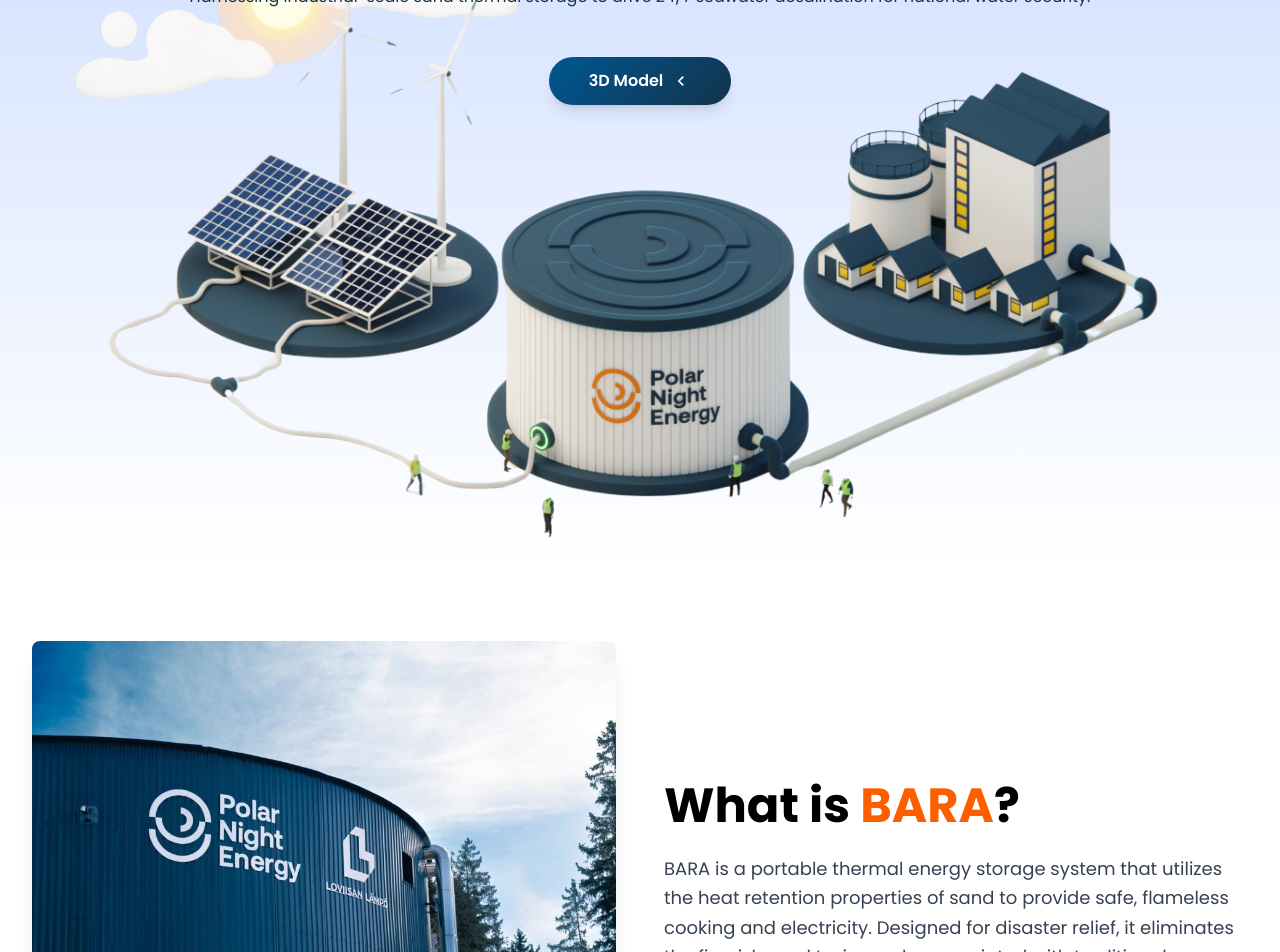
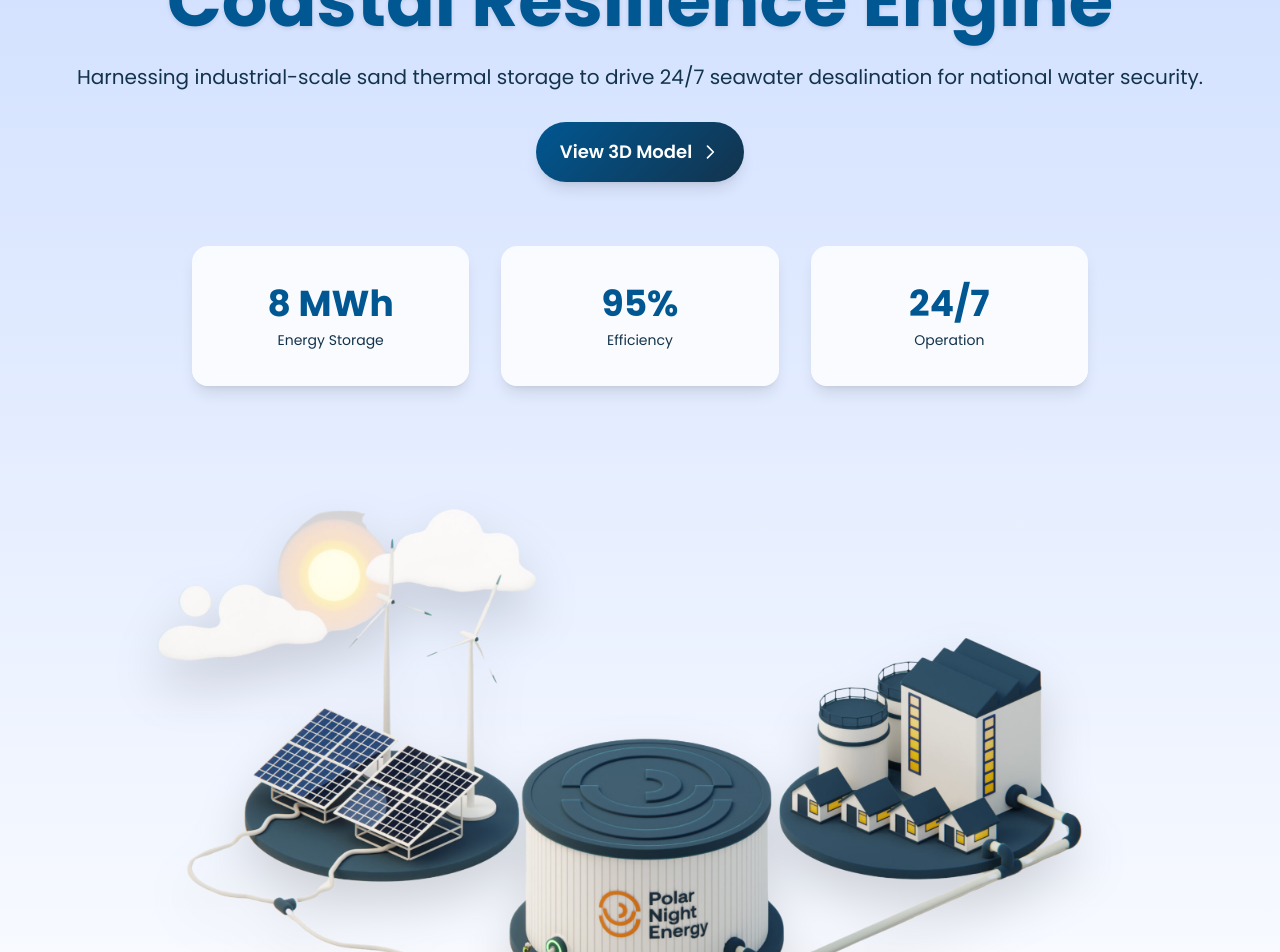
Before and after one commit to gaangsarr/bara, a Next.js app: page / in a window 1280 px wide. Shown: the part 260-1212 px from the top of the page. Built offline with nearby package versions, Linux system fonts and the light colour scheme.

Commit message:
UPDATE: GAMBAR HERO

```diff
--- a/components/AboutSection.tsx
+++ b/components/AboutSection.tsx
@@ -130,13 +130,55 @@
             Click on each goal to learn how BARA contributes
           </p>
 
-          {/* SDG Icons Grid */}
-          <div className="flex flex-wrap justify-center gap-4 md:gap-6">
+          {/* SDG Icons Grid - LAYOUT 3-2 DI MOBILE */}
+          <div className="w-full max-w-md md:max-w-none mx-auto">
+            {/* Baris 1: 3 SDG (Mobile Only) */}
+            <div className="grid grid-cols-3 gap-3 md:hidden mb-3">
+              {sdgGoals.slice(0, 3).map((goal) => (
+                <button
+                  key={goal.number}
+                  onClick={() => setSelectedSDG(goal)}
+                  className="relative w-full aspect-square rounded-lg overflow-hidden shadow-lg
+                  hover:scale-105 hover:shadow-xl transition-all duration-300 cursor-pointer"
+                  style={{ backgroundColor: goal.color }}
+                >
+                  <Image
+                    src={goal.image}
+                    alt={`SDG ${goal.number}: ${goal.title}`}
+                    fill
+                    className="object-cover"
+                  />
+                </button>
+              ))}
+            </div>
+
+            {/* Baris 2: 2 SDG Center (Mobile Only) */}
+            <div className="flex justify-center gap-3 md:hidden">
+              {sdgGoals.slice(3, 5).map((goal) => (
+                <button
+                  key={goal.number}
+                  onClick={() => setSelectedSDG(goal)}
+                  className="relative w-[calc(33.333%-0.5rem)] aspect-square rounded-lg overflow-hidden
+                  shadow-lg hover:scale-105 hover:shadow-xl transition-all duration-300 cursor-pointer"
+                  style={{ backgroundColor: goal.color }}
+                >
+                  <Image
+                    src={goal.image}
+                    alt={`SDG ${goal.number}: ${goal.title}`}
+                    fill
+                    className="object-cover"
+                  />
+                </button>
+              ))}
+            </div>
+
+            {/* Desktop: All in one row */}
+            <div className="hidden md:flex md:flex-wrap md:justify-center md:gap-6">
               {sdgGoals.map((goal) => (
                 <button
                   key={goal.number}
                   onClick={() => setSelectedSDG(goal)}
-                className="relative w-[120px] h-[120px] md:w-[150px] md:h-[150px] lg:w-[180px] lg:h-[180px]
+                  className="relative w-[150px] h-[150px] lg:w-[180px] lg:h-[180px]
                   rounded-lg overflow-hidden shadow-lg hover:scale-105 hover:shadow-xl
                   transition-all duration-300 cursor-pointer"
                   style={{ backgroundColor: goal.color }}
@@ -149,6 +191,7 @@
                   />
                 </button>
               ))}
+            </div>
           </div>
         </div>
       </div>
--- /dev/null
+++ b/components/HeroIllustration.tsx
@@ -0,0 +1,30 @@
+"use client";
+
+import Image from "next/image";
+import { motion } from "framer-motion";
+
+export default function HeroIllustration() {
+  return (
+    <section className="relative w-full py-8 md:py-12 overflow-hidden bg-transparent">
+      <div className="max-w-7xl mx-auto px-4">
+        <motion.div
+          className="relative w-full"
+          initial={{ opacity: 0, scale: 0.95 }}
+          whileInView={{ opacity: 1, scale: 1 }}
+          viewport={{ once: true }}
+          transition={{ duration: 0.8, ease: "easeOut" }}
+          whileHover={{ scale: 1.02 }}
+        >
+          <Image
+            src="/bgHero.png"
+            alt="Coastal Resilience Engine 3D Model"
+            width={1920}
+            height={1080}
+            className="w-full h-auto object-contain drop-shadow-2xl"
+            priority
+          />
+        </motion.div>
+      </div>
+    </section>
+  );
+}
--- a/components/HeroSection.tsx
+++ b/components/HeroSection.tsx
@@ -1,17 +1,16 @@
 "use client";
 
+import Link from "next/link";
 import Image from "next/image";
-import Link from "next/link";
 import { motion, Variants } from "framer-motion";
 
 export default function HeroSection() {
-  // Tanpa return type
   const containerVariants: Variants = {
     hidden: { opacity: 0 },
     visible: {
       opacity: 1,
       transition: {
-        staggerChildren: 0.2,
+        staggerChildren: 0.15,
         delayChildren: 0.1,
       },
     },
@@ -29,100 +28,143 @@
     },
   };
 
-  const imageVariants: Variants = {
-    hidden: { opacity: 0, scale: 0.9 },
-    visible: {
-      opacity: 1,
-      scale: 1,
-      transition: {
-        duration: 0.8,
-        delay: 0.3,
-        ease: "easeOut",
-      },
-    },
-  };
+  const stats = [
+    { value: "8 MWh", label: "Energy Storage" },
+    { value: "95%", label: "Efficiency" },
+    { value: "24/7", label: "Operation" },
+  ];
 
   return (
     <section
-      className="relative w-full lg:h-[calc(100vh-72px)] h-[calc(100vh-150px)] overflow-hidden"
+      className="relative w-full min-h-[calc(100vh-72px)] overflow-hidden py-12"
       style={{
         background: "linear-gradient(180deg, #CEDEFF 0%, #FFFFFF 100%)",
       }}
     >
-      {/* Content Wrapper */}
-      <div className="relative z-10 h-full flex flex-col items-center justify-start mt-25 md:mt-60 lg:mt-0 lg:justify-start lg:pt-10 px-4">
+      <div className="max-w-7xl mx-auto px-4 mt-7 lg:mt-20">
+        {/* Text Content */}
         <motion.div
-          className="max-w-6xl text-center lg:mt-10 mb-20"
+          className="text-center mb-12 md:mb-16"
           variants={containerVariants}
           initial="hidden"
           animate="visible"
         >
-          {/* Title dengan animasi */}
           <motion.h1
             variants={itemVariants}
-            className="text-6xl md:text-5xl lg:text-6xl font-bold mb-6 md:mb-3"
+            className="text-5xl sm:text-5xl md:text-6xl lg:text-7xl font-bold mb-6"
             style={{
               color: "#005792",
               textShadow: "0 2px 4px rgba(0, 0, 0, 0.1)",
+              lineHeight: "1.1",
             }}
           >
             Coastal Resilience Engine
           </motion.h1>
 
-          {/* Subtitle dengan animasi */}
           <motion.p
             variants={itemVariants}
-            className="text-xs md:text-xl lg:text-base max-w-xl md:max-w-5xl lg:max-w-5xl mx-auto mb-4 md:mb-5"
-            style={{ color: "#13334C" }}
+            className="text-base md:text-xl mb-8 max-w-7xl mx-auto"
+            style={{
+              color: "#13334C",
+              lineHeight: "1.3",
+            }}
           >
             Harnessing industrial-scale sand thermal storage to drive 24/7
             seawater desalination for national water security.
           </motion.p>
 
-          {/* Button dengan animasi */}
           <motion.div variants={itemVariants}>
             <Link href="/3d-model">
               <motion.button
-                className="px-4 md:m-7 md:px-10 py-3 rounded-full font-semibold text-xs md:text-base text-white inline-flex items-center gap-2 shadow-lg"
+                className="px-5 py-3 rounded-full font-semibold text-sm
+                text-white inline-flex items-center gap-2 shadow-lg md:px-6 md:py-4 md:text-lg"
                 whileHover={{ scale: 1.05 }}
                 whileTap={{ scale: 0.95 }}
-                transition={{ duration: 0.2, type: "spring", stiffness: 300 }}
                 style={{
                   background:
                     "linear-gradient(135deg, #005792 0%, #13334C 100%)",
                 }}
               >
-                3D Model
+                View 3D Model
                 <svg
-                  className="w-4 h-4 md:w-5 md:h-5 rotate-90"
+                  className="w-5 h-5"
+                  fill="none"
+                  stroke="currentColor"
                   viewBox="0 0 24 24"
-                  fill="currentColor"
                 >
-                  <path d="M7.41 8.59L12 13.17l4.59-4.58L18 10l-6 6-6-6 1.41-1.41z" />
+                  <path
+                    strokeLinecap="round"
+                    strokeLinejoin="round"
+                    strokeWidth={2}
+                    d="M9 5l7 7-7 7"
+                  />
                 </svg>
               </motion.button>
             </Link>
           </motion.div>
         </motion.div>
-      </div>
 
-      {/* Background Illustration dengan animasi */}
+        {/* Stats */}
         <motion.div
-        className="absolute inset-0 flex lg:items-start items-end justify-center pointer-events-none"
-        variants={imageVariants}
+          className="grid grid-cols-3 gap-3 md:gap-8 mb-12 max-w-4xl mx-auto"
+          variants={containerVariants}
           initial="hidden"
           animate="visible"
         >
-        <div className="relative w-full h-[60%] md:h-[70%] lg:h-[110%] max-w-10xl">
+          {stats.map((stat, idx) => (
+            <motion.div
+              key={idx}
+              variants={itemVariants}
+              className="bg-white/80 backdrop-blur-sm rounded-xl md:rounded-2xl p-3 md:p-6 text-center shadow-lg
+      h-[100px] md:h-[140px] flex flex-col items-center justify-center"
+            >
+              <div
+                className="text-xl sm:text-2xl md:text-4xl font-bold mb-1 md:mb-2 whitespace-nowrap"
+                style={{ color: "#005792" }}
+              >
+                {stat.value}
+              </div>
+              <div
+                className="text-[10px] sm:text-xs md:text-sm leading-tight"
+                style={{ color: "#13334C" }}
+              >
+                {stat.label}
+              </div>
+            </motion.div>
+          ))}
+        </motion.div>
+
+        {/* Image dengan Floating Animation + Clickable */}
+        <Link href="/3d-model">
+          <motion.div
+            initial={{ opacity: 0, y: 30 }}
+            animate={{
+              opacity: 1,
+              y: [0, -15, 0],
+            }}
+            transition={{
+              opacity: { duration: 0.8, delay: 0.5 },
+              y: {
+                duration: 3,
+                repeat: Infinity,
+                ease: "easeInOut",
+              },
+            }}
+            whileHover={{ scale: 1.02 }}
+            whileTap={{ scale: 0.98 }}
+            className="relative max-w-5xl mx-auto cursor-pointer"
+          >
             <Image
               src="/bgHero.png"
               alt="Coastal Resilience Engine"
-            fill
-            className="object-contain object-bottom"
+              width={1920}
+              height={1080}
+              className="w-full h-auto drop-shadow-2xl transition-shadow hover:drop-shadow-[0_25px_50px_rgba(0,87,146,0.3)]"
               priority
             />
+          </motion.div>
+        </Link>
       </div>
-      </motion.div>
     </section>
   );
 }
```
Also changed, not shown: app/3d-model/page.tsx (+57 -80 lines). Lines whose indentation alone changed are shown as unchanged.
